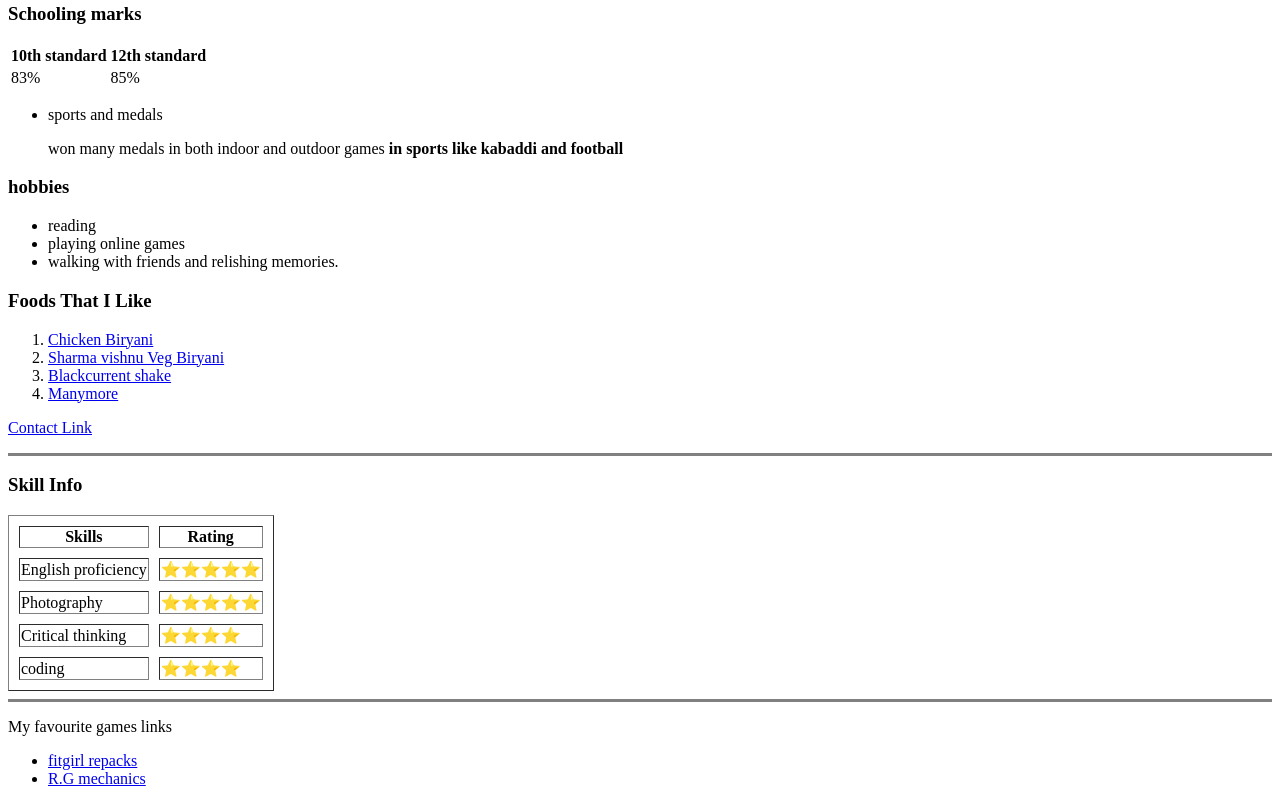
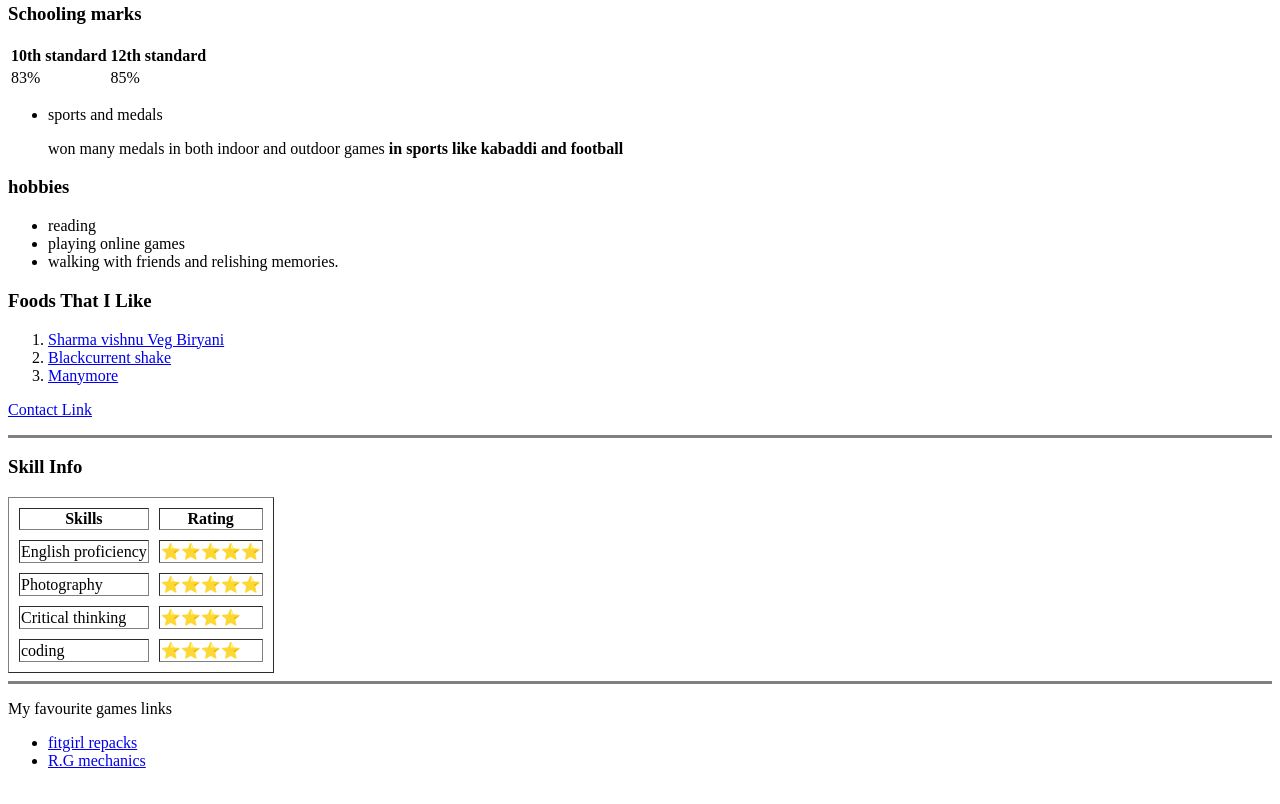
Before and after one commit to TarunRajoria/cv, a plain HTML site: page index.html in a window 1280 px wide. Shown: the part 582-1386 px from the top of the page. Drawn offline with Linux system fonts and the light colour scheme.

Commit message:
wanted to remove some unwanted content from the site

```diff
--- a/index.html
+++ b/index.html
@@ -83,9 +83,6 @@
   <p>
   <ol>
     <li>
-      <a href="https://www.istockphoto.com/photos/chicken-biryani">Chicken Biryani</a>
-    </li>
-    <li>
       <a href="https://stock.adobe.com/hu/images/vegetarian-paneer-biryani-or-panir-pulav-popular-indian-food/313618988">Sharma vishnu Veg Biryani</a>
     </li>
     <li>
```
